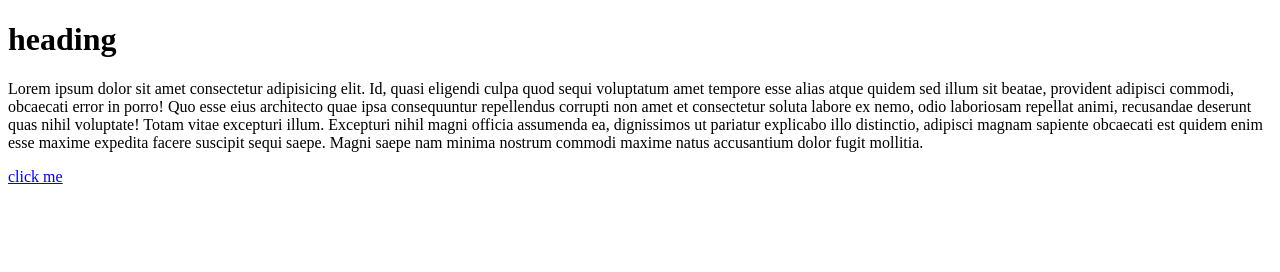
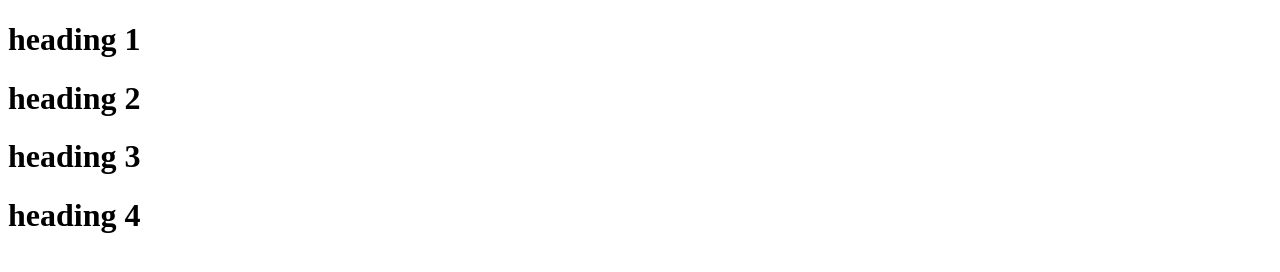
Before and after one commit to AltafMalik99/Modern-web-and-app-course-, a plain HTML site: page css/index.html in a window 1280 px wide. Drawn offline with Linux system fonts and the light colour scheme.

Commit message:
font-weight , font family

```diff
--- a/css/index.html
+++ b/css/index.html
@@ -120,7 +120,7 @@
 
     <!-- <h1 style="color: yellow;" id="test" class="heading">my first website</h1> -->
 
-<div>
+<!-- <div>
 
     <h1>heading </h1>
 
@@ -133,7 +133,14 @@
         obcaecati est quidem enim esse maxime expedita facere suscipit sequi saepe. Magni saepe nam minima nostrum
         commodi maxime natus accusantium dolor fugit mollitia.</p>
 
-<a href="https://www.google.com">click me </a>
+<a href="https://www.google.com">click me </a> -->
+
+<h1 id="h1">heading 1</h1>
+<h1 id="h2">heading 2</h1>
+<h1 id="3">heading 3</h1>
+<h1 id="4">heading 4</h1>
+
+
 </body>
 
 </html>
```
Also changed, not shown: css/style.css (+32 -1 lines).
